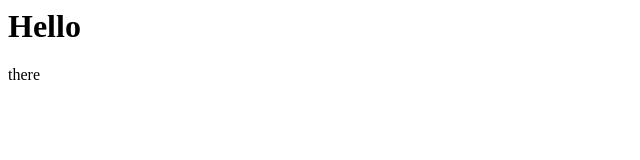
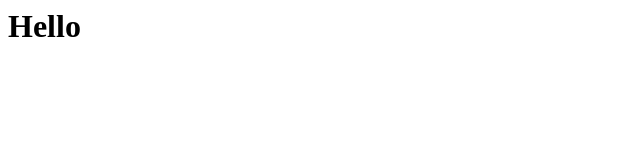
Before and after one commit to ahishkovalam93/demo-repo, a plain HTML site: page index.html in a window 1280 px wide. Shown: the full height of the page, 0-640 px from the left. Drawn offline with Linux system fonts and the light colour scheme.

Commit message:
removed p tag

```diff
--- a/index.html
+++ b/index.html
@@ -1,2 +1 @@
 <h1>Hello</h1>
-<p>there</p>
```
